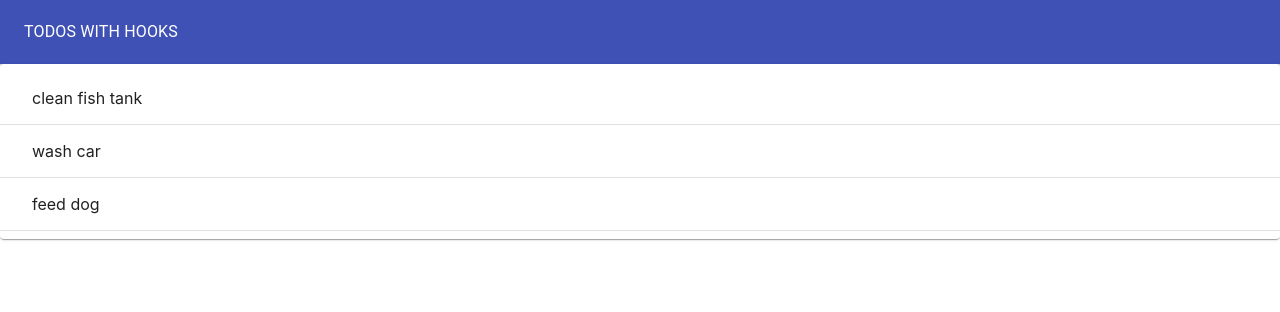
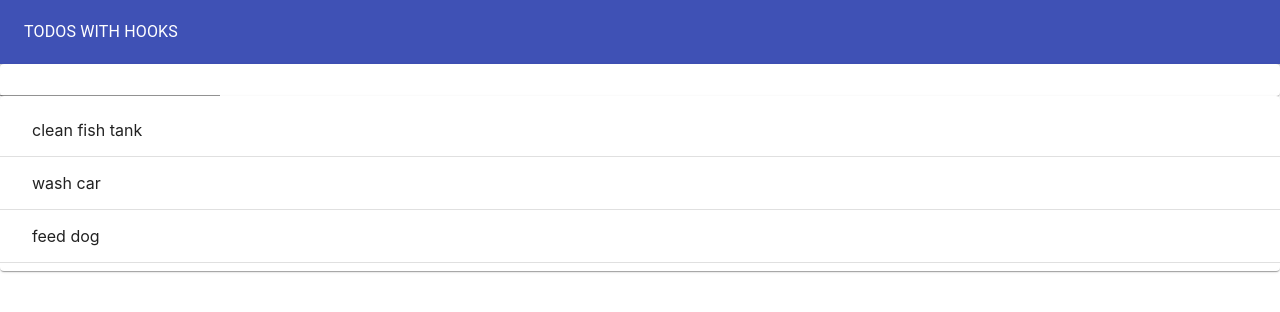
Before and after one commit to rperillo1/React-Hooks-Todos, a React (Create React App) app: page / in a window 1280 px wide. Shown: the top 312 px of the page. Built offline with nearby package versions, Linux system fonts and the light colour scheme.

Commit message:
create todos form

```diff
--- a/src/components/TodoApp/TodoApp.jsx
+++ b/src/components/TodoApp/TodoApp.jsx
@@ -5,6 +5,7 @@ import AppBar from "@material-ui/core/AppBar"
 import ToolBar from "@material-ui/core/ToolBar"
 import Grid from "@material-ui/core/Grid"
 import TodoList from '../TodosList/TodosList'
+import TodoForm from "../TodoForm/TodoForm"
 
 
 function TodoApp() {
@@ -29,6 +30,7 @@ function TodoApp() {
                 <Typography color='inherit'>TODOS WITH HOOKS</Typography>
             </ToolBar>
         </AppBar>
+        <TodoForm />
         <TodoList todos={todos}/>
         </Paper>
     )
--- /dev/null
+++ b/src/components/TodoForm/TodoForm.jsx
@@ -0,0 +1,17 @@
+import React from "react";
+import Paper from "@material-ui/core/Paper";
+import TextField from "@material-ui/core/TextField";
+import useFormState from "../../hooks/UseFormState"
+
+
+function TodoForm(props) {
+    const [value, handleChange, handleSubmit] = useFormState('')
+    return (
+        <Paper>
+            {value}
+            <TextField value={value} onChange={handleChange}/>
+        </Paper>
+    )
+}
+
+export default TodoForm;
--- /dev/null
+++ b/src/hooks/UseFormState.jsx
@@ -0,0 +1,12 @@
+import { useState } from "react";
+
+export default initialValue => {
+    const [value, setValue] = useState(initialValue);
+    const handleChange = e => {
+        setValue(e.target.value);
+    };
+    const handleSubmit = () => {
+        setValue('');
+    }
+    return [value, handleChange, handleSubmit]
+};
```
